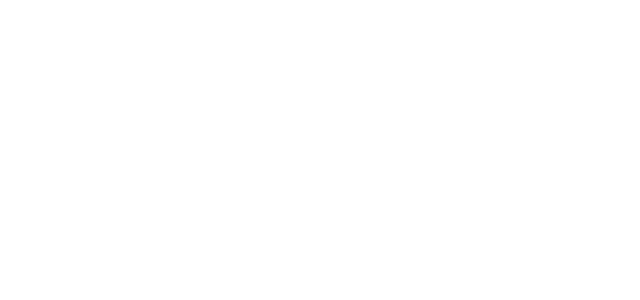
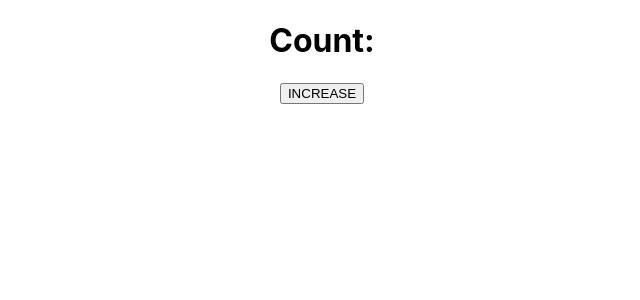
Before and after one commit to mdraselmiah95/react-core-two, a React (Create React App) app: page / in a window 1280 px wide. Shown: the top 300 px of the page, without its empty margins (318-958 px from the left). Built offline with nearby package versions, Linux system fonts and the light colour scheme.

Commit message:
WIP React core cencept two

```diff
--- a/src/App.js
+++ b/src/App.js
@@ -1,7 +1,20 @@
 import "./App.css";
 
 function App() {
-  return <div className="App"></div>;
+  return (
+    <div className="App">
+      <Counter></Counter>
+    </div>
+  );
+}
+
+function Counter() {
+  return (
+    <div>
+      <h1>Count:</h1>
+      <button>INCREASE</button>
+    </div>
+  );
 }
 
 function Product(props) {
```
